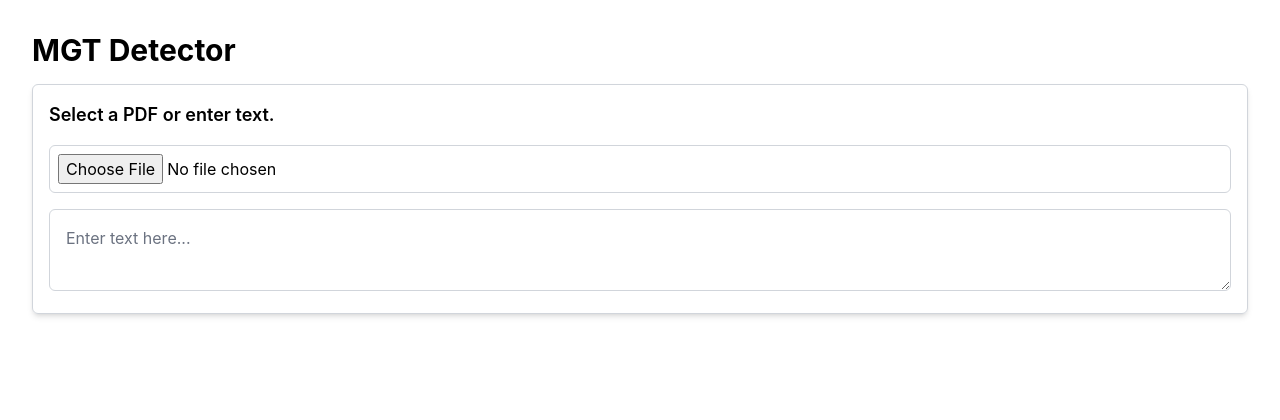
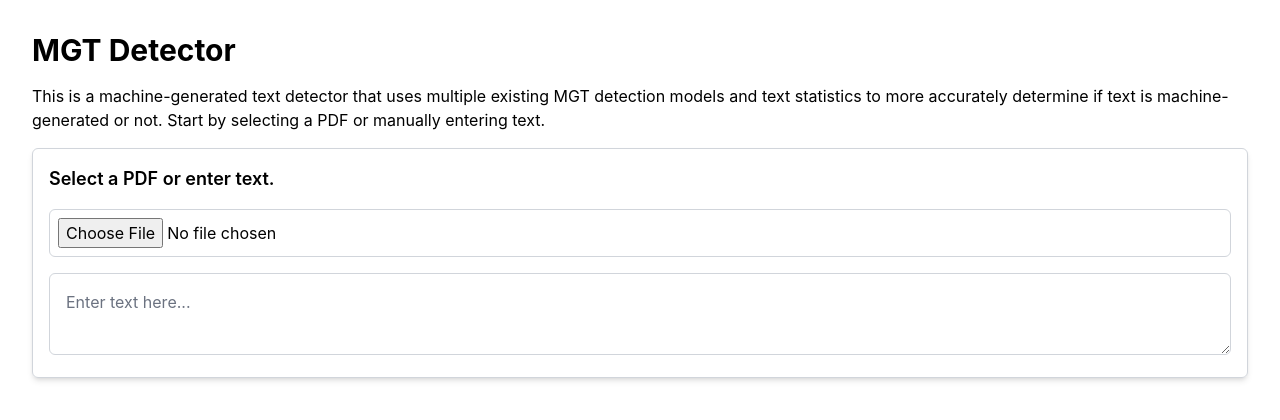
Before and after one commit to phoenixpereira/MGT-Detection-UI, a Next.js app: page / in a window 1280 px wide. Shown: the top 420 px of the page. Built offline with nearby package versions, Linux system fonts and the light colour scheme; no server answers.

Commit message:
Add description to start

```diff
--- a/src/app/page.tsx
+++ b/src/app/page.tsx
@@ -28,7 +28,13 @@ export default function Home() {
   return (
     <div className="container mx-auto p-8">
       <h1 className="text-3xl font-bold mb-4">MGT Detector</h1>
-      <div className="grid grid-cols-1 gap-4">
+      <p>
+        This is a machine-generated text detector that uses multiple existing
+        MGT detection models and text statistics to more accurately determine if
+        text is machine-generated or not. Start by selecting a PDF or manually
+        entering text.
+      </p>
+      <div className="mt-4 grid grid-cols-1 gap-4">
         {isSubmitted && (
           <ModelResults
             machineGeneratedProbability={
--- a/src/components/Statistics.tsx
+++ b/src/components/Statistics.tsx
@@ -119,7 +119,7 @@ const Statistics: React.FunctionComponent<StatisticsProps> = ({ userText }) => {
                 backgroundColor: "rgba(54, 162, 235, 0.2)",
                 borderColor: "rgba(54, 162, 235, 1)",
                 fill: true,
-                                    tension: 0.4
+                tension: 0.4,
               },
               {
                 label: "AI",
@@ -127,9 +127,9 @@ const Statistics: React.FunctionComponent<StatisticsProps> = ({ userText }) => {
                 backgroundColor: "rgba(255, 99, 132, 0.2)",
                 borderColor: "rgba(255, 99, 132, 1)",
                 fill: true,
-                                    tension: 0.4
-                              }
-                        ]
+                tension: 0.4,
+              },
+            ],
           },
           options: {
             scales: {
@@ -137,20 +137,20 @@ const Statistics: React.FunctionComponent<StatisticsProps> = ({ userText }) => {
                 type: "category", // Explicitly set the scale type to category
                 labels: labels, // Ensure all labels are present
                 ticks: {
-                                          maxTicksLimit: 10
-                                    }
+                  maxTicksLimit: 10,
+                },
               },
               y: {
                 beginAtZero: true,
                 suggestedMin:
                   title === "Average Sentence Length" ? 0 : undefined, // Set suggestedMin based on the chart title
-                                    suggestedMax: title === "Average Sentence Length" ? 100 : 1 // Set suggestedMax based on the chart title
-                              }
+                suggestedMax: title === "Average Sentence Length" ? 100 : 1, // Set suggestedMax based on the chart title
+              },
             },
             plugins: {
               title: {
                 display: true,
-                                    text: title
+                text: title,
               },
               annotation: {
                 annotations: [
@@ -159,12 +159,12 @@ const Statistics: React.FunctionComponent<StatisticsProps> = ({ userText }) => {
                     scaleID: "x",
                     value: userTextValue,
                     borderColor: "black",
-                                                borderWidth: 3
-                                          }
-                                    ]
-                              }
-                        }
-                  }
+                    borderWidth: 3,
+                  },
+                ],
+              },
+            },
+          },
         });
       }
     }
@@ -174,9 +174,10 @@ const Statistics: React.FunctionComponent<StatisticsProps> = ({ userText }) => {
     <div>
       <h3>Text Statistics</h3>
       <p>
-                      To read the area curves below, observe the red for Machine Generated Text (MGT) distribution and blue for
-                      Human Generated Text (HGT). The black vertical line denotes the count of the related statistic for
-                      the text. Text that is more machine-generated would have this line align
+        To read the area curves below, observe the red for Machine Generated
+        Text (MGT) distribution and blue for Human Generated Text (HGT). The
+        black vertical line denotes the count of the related statistic for the
+        text. Text that is more machine-generated would have this line align
         closer with the peak of the orange distribution.
       </p>
       <div className="grid grid-cols-1 lg:grid-cols-2 gap-4">
```
Lines whose indentation alone changed are shown as unchanged.
